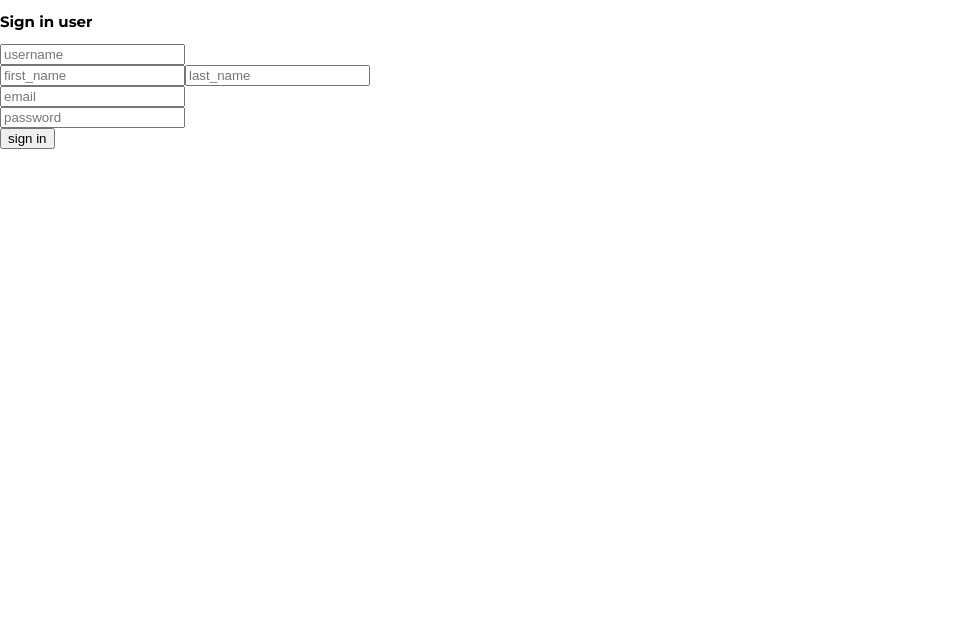
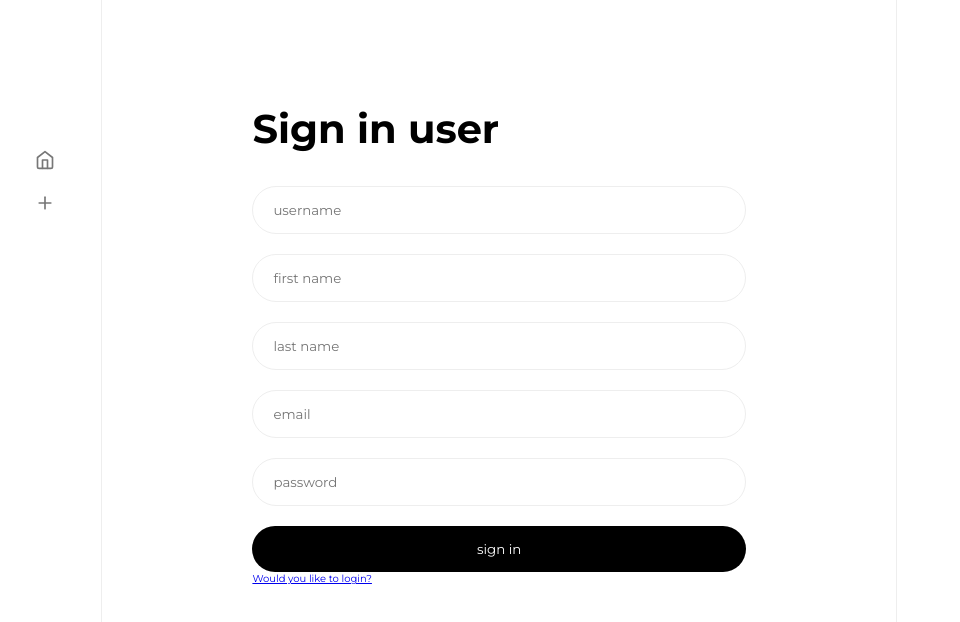
Before and after one commit to jonathan5738/node-blog-client, a React (Create React App) app: page /accounts/signin in a window 1280 px wide. Shown: the top 622 px of the page, without its empty margins (0-960 px from the left). Built offline with nearby package versions, Linux system fonts and the light colour scheme; no server answers; a web font is replaced by a local one.

Commit message:
added form general style

```diff
--- a/src/App.jsx
+++ b/src/App.jsx
@@ -13,6 +13,7 @@ import ManagePost from './components/Dashboard/ManagePost'
 
 import './components/css/variables.css'
 import './components/css/general.css'
+import './components/css/form.css'
 import ListCreatedPosts from './components/Dashboard/ListCreatedPosts'
 import PostList from './components/Landing/PostList'
 import PostDetail from './components/Landing/PostDetail'
--- a/src/components/Dashboard/DashboardSideBar.jsx
+++ b/src/components/Dashboard/DashboardSideBar.jsx
@@ -2,12 +2,15 @@ import React from 'react'
 import { Link } from 'react-router-dom'
 import { FiHome, FiEdit, FiMonitor, FiPlus } from 'react-icons/fi'
 function DashboardSideBar() {
+  const currentUser = JSON.parse(localStorage.getItem(process.env.REACT_APP_USER_PROFILE))
   return (
      <div className="content-left-sidebar">
           <div className="content-left-sidebar-content content-left-sidebar-mobile">
                   <div className="icons-container">
                       <a href="/"><FiHome className='content-icon'size={20} color={"#777777"}/></a>
-                      <a href="/dashboard"><FiMonitor className='content-icon'size={20} color={"#777777"}/></a>
+                      {currentUser && (
+                          <a href="/dashboard"><FiMonitor className='content-icon'size={20} color={"#777777"}/></a>
+                      )}
                       <a href="/dashboard/blogs/groups/new"><FiPlus className='content-icon'size={20} color={"#777777"}/></a>
                   </div>
             </div>
--- a/src/components/accounts/Login.jsx
+++ b/src/components/accounts/Login.jsx
@@ -2,6 +2,8 @@ import React from 'react'
 import { useDispatch } from 'react-redux'
 import { useForm } from 'react-hook-form'
 import { loginUser } from '../../features/accountSlice'
+import DashboardSideBar from '../Dashboard/DashboardSideBar'
+import { Link } from 'react-router-dom'
 function Login() {
   const { register, handleSubmit, formState: { errors }} = useForm()
   const dispatch = useDispatch()
@@ -9,9 +11,12 @@ function Login() {
       dispatch(loginUser(data))
   }
   return (
-    <div>
+    <div className='content-container'>
+        <DashboardSideBar/>
+        <div className="content-main">
+        <div className='auth-form-container'>
               <h3>Log in user</h3>
-        <form action="" onSubmit={handleSubmit(handleSubmittedData)}>
+              <form action="" onSubmit={handleSubmit(handleSubmittedData)} className="form">
                   <div className="form-div">
                       <input type="text" placeholder='username' aria-label='username'
                         {...register('username', { required: true })}
@@ -26,6 +31,12 @@ function Login() {
                   </div>
                   <button>login</button>
               </form>
+              <Link to="/accounts/signin">Don't you have an account?</Link>
+         </div>
+        </div>
+        <div className="content-right-sidebar">
+             <div className="content-right-sidebar-content"></div>
+        </div>
     </div>
   )
 }
--- a/src/components/accounts/SignIn.jsx
+++ b/src/components/accounts/SignIn.jsx
@@ -2,6 +2,8 @@ import React, { useState } from 'react'
 import { useForm } from 'react-hook-form'
 import { useDispatch } from 'react-redux'
 import { signUser } from '../../features/accountSlice'
+import DashboardSideBar from '../Dashboard/DashboardSideBar'
+import { Link } from 'react-router-dom'
 function SignIn() {
   const { register, handleSubmit, formState: { errors }} = useForm()
   const dispatch = useDispatch()
@@ -9,26 +11,32 @@ function SignIn() {
       dispatch(signUser(data))
   }
   return (
-    <div>
+      <div className="content-container">
+          <DashboardSideBar/>
+          <div className="content-main">
+             <div className='auth-form-container'>
                 <h2>Sign in user</h2>
-        <form action="" onSubmit={handleSubmit(handleSubmittedData)}>
+                <form className='form' onSubmit={handleSubmit(handleSubmittedData)}>
                     <div className="form-div">
                         <input type="text" placeholder='username'
                           {...register('username', { required: true })}
                         aria-label='username' />
                         {errors.username && <p role="alert" className='form-error'>username required</p>}
                     </div>
-            <div className="two-fiels">
-               <input type="text" placeholder='first_name'
+                    <div className="form-div">
+                      <input type="text" placeholder='first name'
                           {...register('first_name', { required: true })}
                         aria-label='first_name' />
                         {errors.first_name && <p role="alert" className='form-error'>first name required</p>}
+                    </div>
 
-                <input type="text" placeholder='last_name'
+                    <div className="form-div">
+                    <input type="text" placeholder='last name'
                           {...register('last_name', { required: true })}
                         aria-label='last_name' />
                         {errors.last_name && <p role="alert" className='form-error'>last name required</p>}
                     </div>
+
                     <div className="form-div">
                         <input type="email" placeholder='email' aria-label='email'
                         {...register('email', { required: true })} />
@@ -41,6 +49,13 @@ function SignIn() {
                     </div>
                     <button>sign in</button>
                 </form>
+                <Link to="/accounts/login">Would you like to login?</Link>
+              </div>
+          </div>
+
+          <div className="content-right-sidebar">
+             <div className="content-right-sidebar-content"></div>
+          </div>
       </div>
   )
 }
--- a/src/components/css/Landing/PostList.css
+++ b/src/components/css/Landing/PostList.css
@@ -159,7 +159,7 @@
         gap: 2rem;
     }
     .content-right-sidebar{
-        /* margin-top: 4rem; */
+        margin-top: 4rem;
     }
     .comment-container {
         width: 100%;
--- /dev/null
+++ b/src/components/css/form.css
@@ -0,0 +1,49 @@
+.auth-form-container {
+    padding: var(--desk-padd);
+    margin-top: 15%;
+}
+.auth-form-container h3 {
+    font-size: 3rem;
+}
+.form {
+    display: flex;
+    flex-direction: column;
+    gap: 2rem;
+}
+.form-div input {
+    display: inline-block;
+    width: 100%;
+    padding: 1.5rem 0 1.5rem 0;
+    border-radius: 4rem;
+    border: 1px solid #eee;
+    padding-left: 2rem;
+    font-family: var(--font-family);
+}
+
+.two-fiels input {
+    display: inline-block;
+    padding: 1.5rem 0 1.5rem 0;
+    border-radius: 4rem;
+    border: 1px solid #eee;
+    padding-left: 2rem;
+    font-family: var(--font-family);
+}
+.form button {
+    display: inline-block;
+    padding: 1.4rem 0 1.4rem 0;
+    background-color: #000;
+    color: #fff;
+    border: 1px solid transparent;
+    border-radius: 4rem;
+    font-family: var(--font-family);
+}
+
+
+@media(max-width: 714px){
+    .auth-form-container h3 {
+        font-size: 2rem;
+    }
+    .auth-form-container {
+        padding: var(--mobile-padd);
+    }
+}
```
Lines whose indentation alone changed are shown as unchanged.
